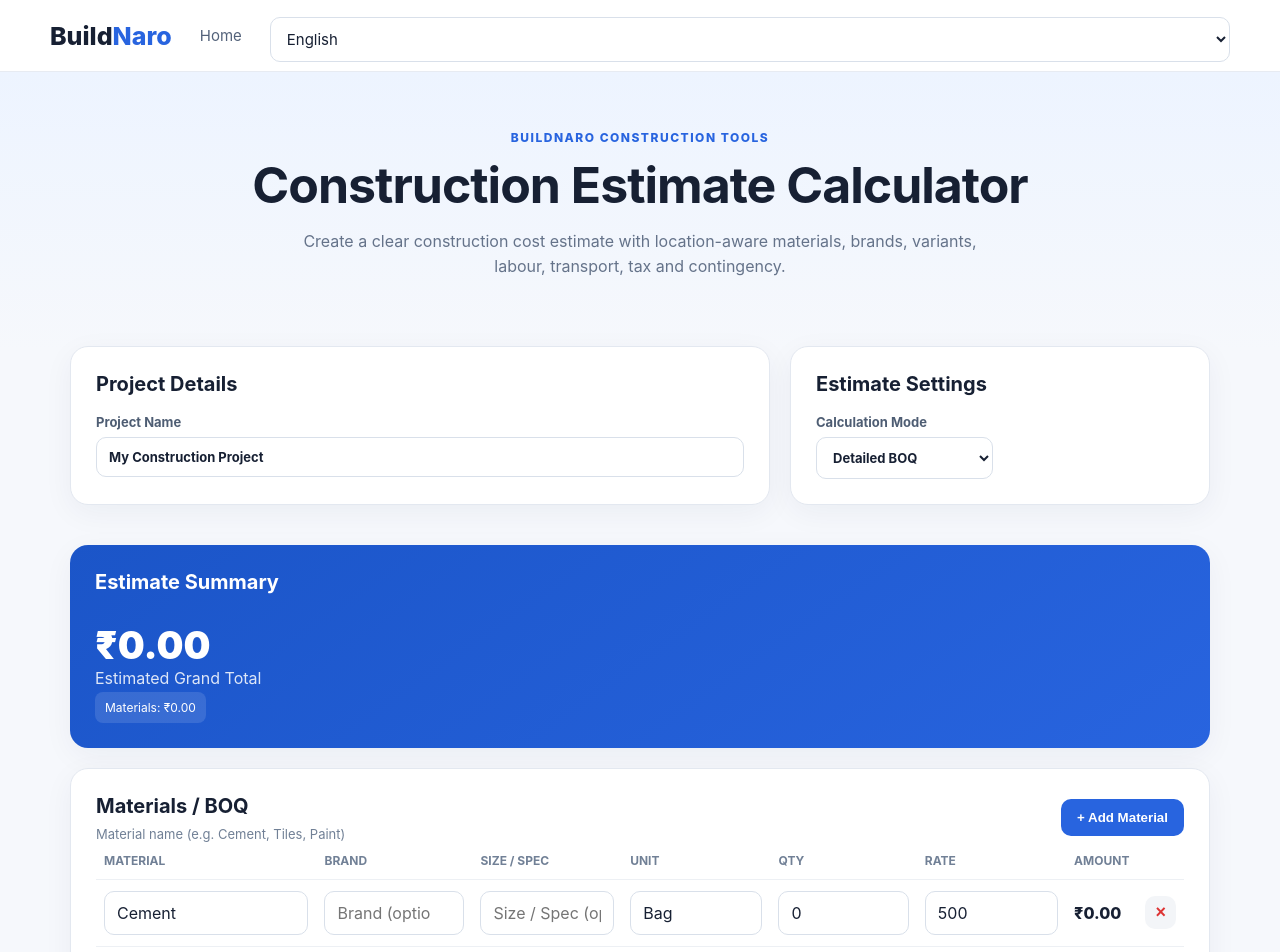
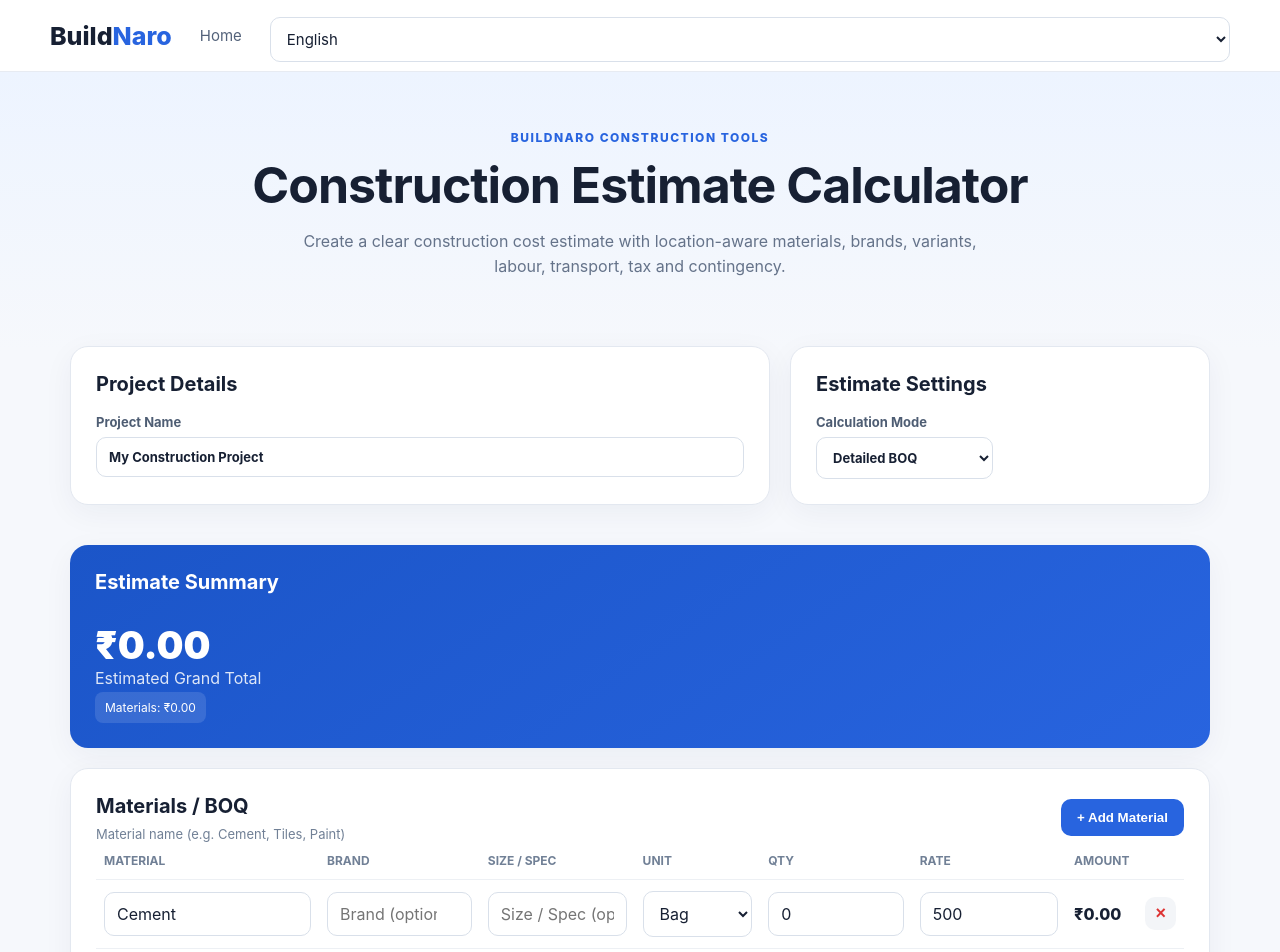
Before and after one commit to dasbappa0794-source/buildnaro, a Next.js app: page / in a window 1280 px wide. Shown: the top 952 px of the page. Built offline with nearby package versions, Linux system fonts and the light colour scheme.

Commit message:
Implement custom unit selection for materials
Added functionality for custom unit input and selection.

```diff
--- a/app/CalculatorApp.js
+++ b/app/CalculatorApp.js
@@ -62,7 +62,7 @@ const UNITS = [
   "Dozen","Pair","Trip","Load","Hour","Day","Inch","mm","Unit"
 ];
 
-// Material name -> the exact units relevant to it (still typeable/free-form via datalist)
+// Material name -> the exact units relevant to it (a manual "Other" option is always available too)
 const MATERIAL_UNIT_OPTIONS = {
   "Cement":["Bag","Kg","Ton"],
   "TMT Steel Bars":["Kg","Ton","Bag"],
@@ -144,6 +144,9 @@ export default function Calculator() {
   ]);
   const [saved,setSaved]=useState(false);
 
+  // Tracks which BOQ rows are in "type your own unit" mode
+  const [customUnitRows, setCustomUnitRows] = useState({});
+
   // ---- Ad gate: show exactly one ad before any download starts ----
   const [pendingDownload, setPendingDownload] = useState(null); // "jpg" | "excel" | "pdf" | null
   const [adSeconds, setAdSeconds] = useState(3);
@@ -190,14 +193,26 @@ export default function Calculator() {
   const grandTotal = taxable+tax;
 
   const updateProject=(key,value)=>setProject(p=>({...p,[key]:value}));
-  const setMaterialName=(i,value)=>setMaterials(list=>list.map((m,idx)=>{
-    if(idx!==i) return m;
-    const unit = MATERIAL_UNIT_MAP[value] || m.unit;
-    return {...m,name:value,unit};
-  }));
+  const setMaterialName=(i,value)=>{
+    setCustomUnitRows(f=>({...f,[i]:false}));
+    setMaterials(list=>list.map((m,idx)=>{
+      if(idx!==i) return m;
+      const unit = MATERIAL_UNIT_MAP[value] || m.unit;
+      return {...m,name:value,unit};
+    }));
+  };
   const updateMaterial=(i,key,value)=>setMaterials(list=>list.map((m,idx)=>idx===i?{...m,[key]:value}:m));
   const addMaterial=()=>setMaterials(l=>[...l,{name:"",brand:"",size:"",unit:"Unit",qty:0,rate:0}]);
   const removeMaterial=i=>setMaterials(l=>l.filter((_,idx)=>idx!==i));
+  const setUnitFromSelect = (i, value) => {
+    if (value === "__custom__") {
+      setCustomUnitRows(f=>({...f,[i]:true}));
+      updateMaterial(i,"unit","");
+    } else {
+      setCustomUnitRows(f=>({...f,[i]:false}));
+      updateMaterial(i,"unit",value);
+    }
+  };
   const saveEstimate=()=>{localStorage.setItem("buildnaro-estimate",JSON.stringify({project,materials,materialSubtotal,grandTotal,savedAt:new Date().toISOString()}));setSaved(true);setTimeout(()=>setSaved(false),2000)};
 
   // ---- Downloads ----
@@ -295,6 +310,8 @@ export default function Calculator() {
           const brandOptions = brandKey ? MATERIAL_BRAND_MAP[brandKey] : GENERIC_BRANDS;
           const sizeOptions = isRodLike(m.name) ? ROD_SIZES : [];
           const unitOptions = getUnitOptions(m.name);
+          const isCustomUnit = !!customUnitRows[i] || (m.unit && !unitOptions.includes(m.unit));
+          const selectValue = isCustomUnit ? "__custom__" : m.unit;
           return <tr key={i}>
           <td className="mat-row-name"><input list="material-suggestions" value={m.name} placeholder={t("material_name_ph")} onChange={e=>setMaterialName(i,e.target.value)}/></td>
           <td><input list={`brand-list-${i}`} value={m.brand} placeholder={t("brand_ph")} onChange={e=>updateMaterial(i,"brand",e.target.value)}/>
@@ -303,8 +320,21 @@ export default function Calculator() {
           <td><input list={`size-list-${i}`} value={m.size} placeholder={t("size_ph")} onChange={e=>updateMaterial(i,"size",e.target.value)}/>
             <datalist id={`size-list-${i}`}>{sizeOptions.map(s=><option key={s} value={s}/>)}</datalist>
           </td>
-          <td><input list={`unit-list-${i}`} value={m.unit} placeholder={t("opt_none_custom")} onChange={e=>updateMaterial(i,"unit",e.target.value)}/>
-            <datalist id={`unit-list-${i}`}>{unitOptions.map(u=><option key={u} value={u}/>)}</datalist>
+          <td>
+            <select value={selectValue} onChange={e=>setUnitFromSelect(i,e.target.value)}>
+              <option value="">{t("opt_none_custom")}</option>
+              {unitOptions.map(u=><option key={u} value={u}>{u}</option>)}
+              <option value="__custom__">Other (type manually)</option>
+            </select>
+            {isCustomUnit && (
+              <input
+                type="text"
+                value={m.unit}
+                placeholder="Type unit"
+                onChange={e=>updateMaterial(i,"unit",e.target.value)}
+                style={{marginTop:6,width:"100%"}}
+              />
+            )}
           </td>
           <td><input type="number" min="0" step="any" value={m.qty} onChange={e=>updateMaterial(i,"qty",e.target.value)}/></td>
           <td><input type="number" min="0" step="any" value={m.rate} onChange={e=>updateMaterial(i,"rate",e.target.value)}/></td>
```
